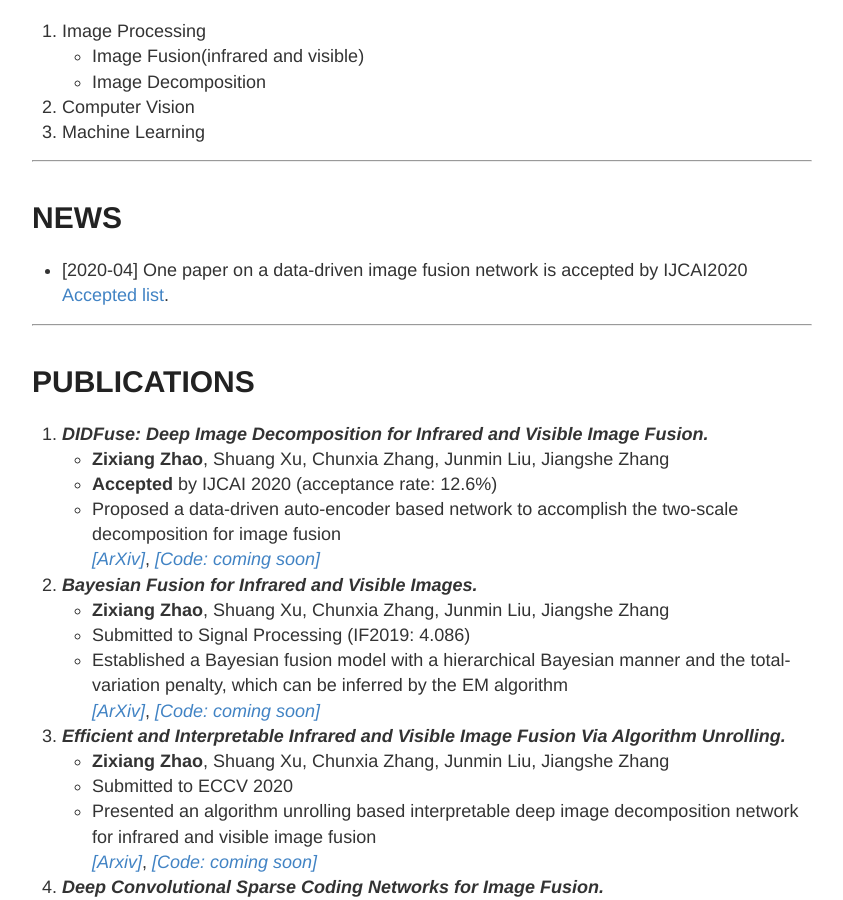
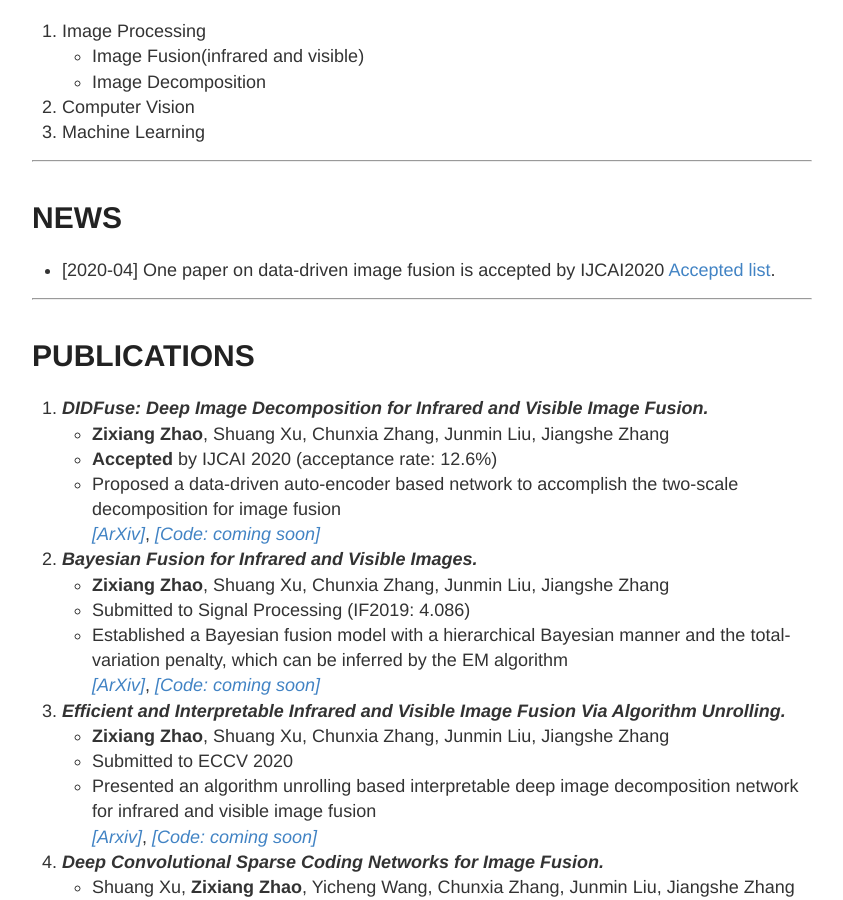
Before and after one commit to Zhaozixiang1228/Zhaozixiang1228.github.io, a Jekyll site: the page built from index.md, in a window 1280 px wide and 900 px high, scrolled down 728 px. Shown: the whole window, without its empty margins (218-1061 px from the left). Built offline with Jekyll 4.4.1, drawn with Linux system fonts in a browser that asks for light colours; our own code applies the rules of GitHub Pages for plain Markdown files.

Commit message:
Update index.md

```diff
--- a/index.md
+++ b/index.md
@@ -23,7 +23,7 @@ I am expected to obtain my Master's degree in 2021 and purse **an admission of a
 ---
 # NEWS
 
-- [2020-04] One paper on a data-driven image fusion network is accepted by IJCAI2020 [Accepted list](http://static.ijcai.org/2020-accepted_papers.html).
+- [2020-04] One paper on data-driven image fusion is accepted by IJCAI2020 [Accepted list](http://static.ijcai.org/2020-accepted_papers.html).
 
 ---
 
```
